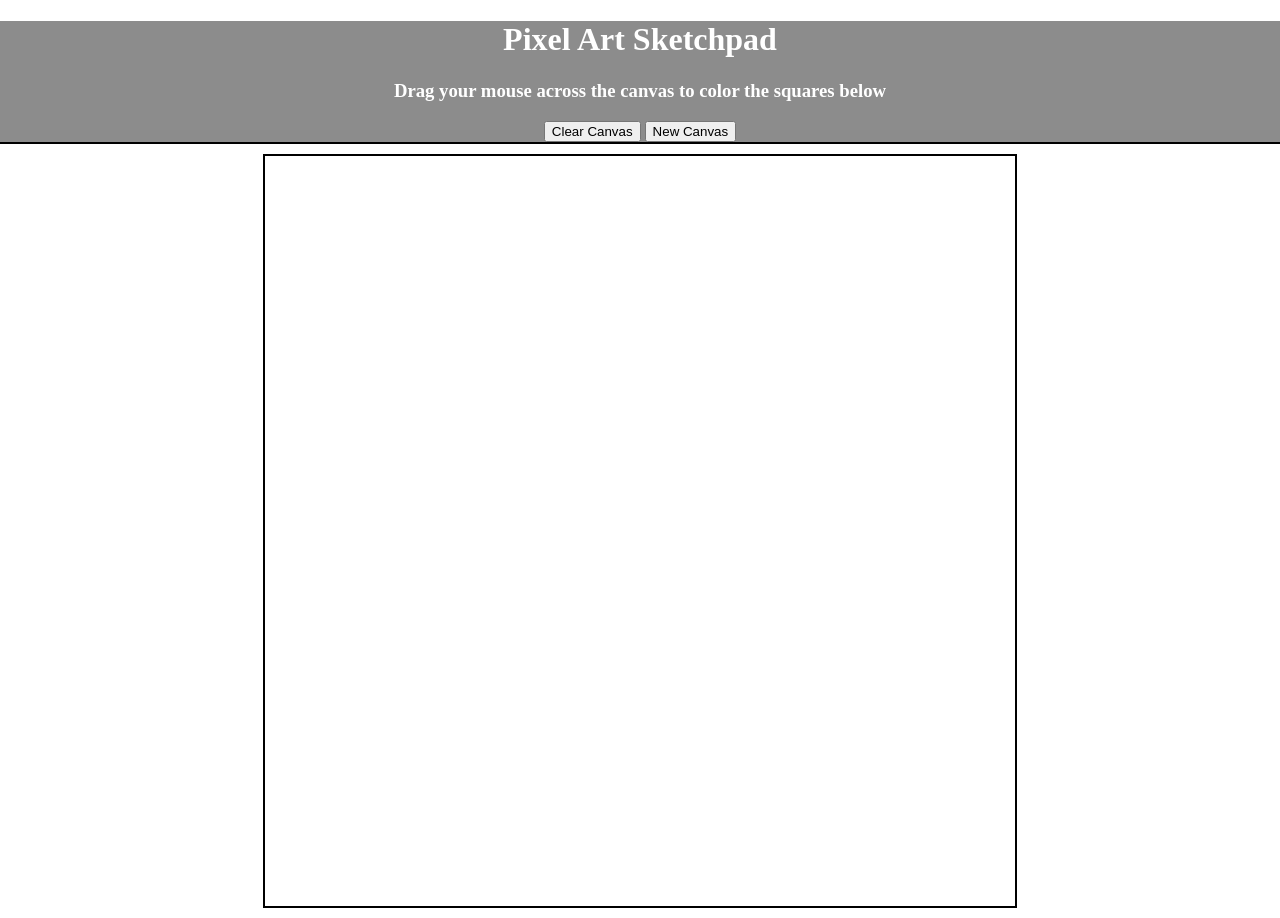
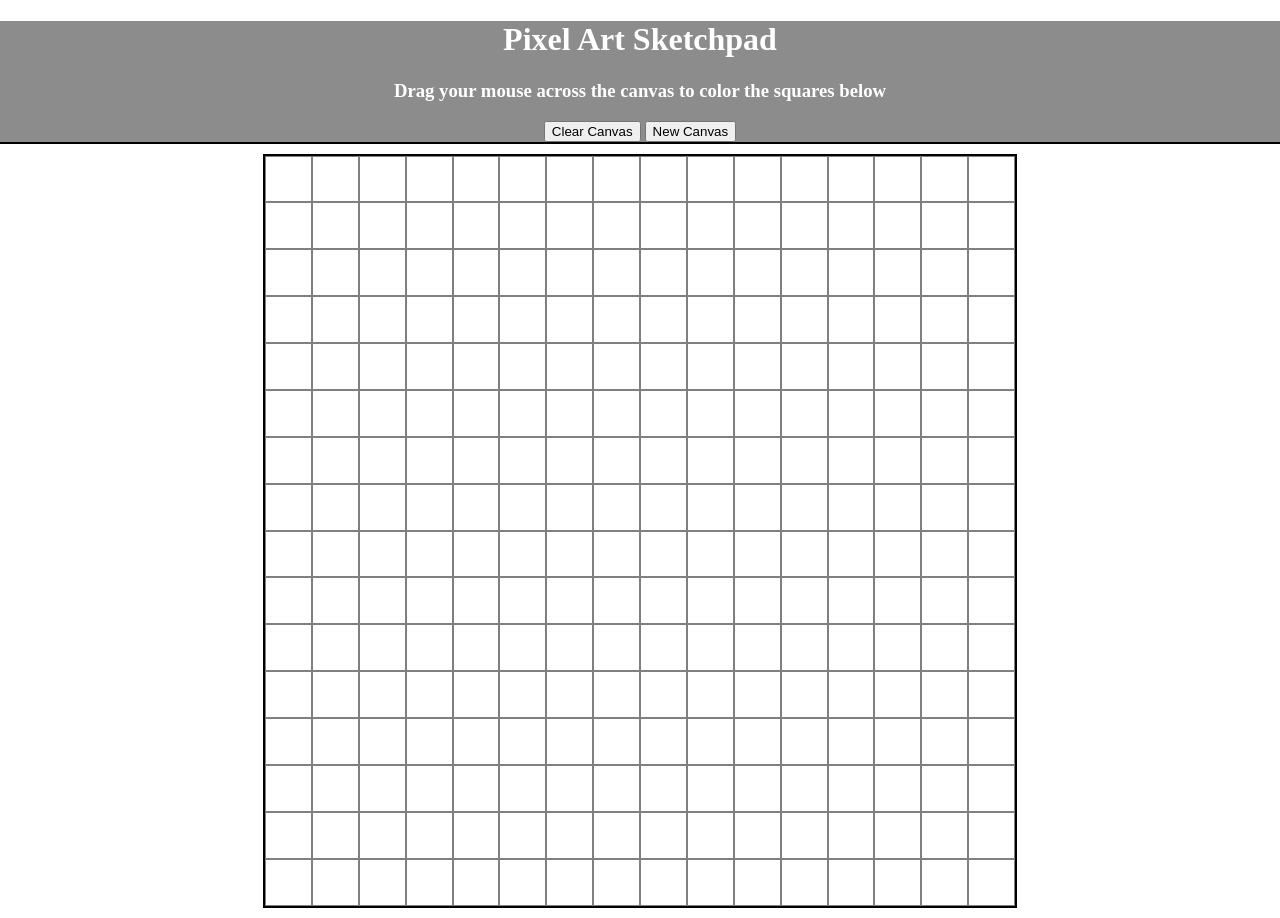
Before and after one commit to CDMCodes/jssketch, a plain HTML site: page index.html in a window 1280 px wide. Both pictures are taken after a click on the button "Clear Canvas". Drawn offline with nearby package versions, Linux system fonts and the light colour scheme.

Commit message:
Set 'clear' and 'new' button functions
Add id's to clear and new buttons.  Modify CSS to make pixel borders
visible for testing.  Define pixel drawing and color effect within
a function, allowing 'new canvas' button to call said function with
a size argument.

```diff
--- a/draw.js
+++ b/draw.js
@@ -2,10 +2,11 @@ $(document).ready(function(){
   //Define html for pixel and pixel row that will be appended
   var pixel = '<div class="pixel"></div>'
   var pixRow = '<div class="pixRow"></div>'
-  //Definte variable to hold grid size, and the height and width fractions
+  //Define variable to hold grid size, and the height and width fractions
   var gridSize = 16;
-  var size = (1/16) *100;
+  var initial = (1/16) *100;
 
+  function drawGrid(size){
     //First Loop: add the requisite number of rows and assign row heights
     for(i=1;i<=gridSize;i++){
         $(".canvas").append(pixRow);
@@ -17,9 +18,26 @@ $(document).ready(function(){
         $(".pixRow").append(pixel);
         $(".pixel").css({"width":size + "%"})
       }
-    //console.log(size);
 
+    //The 'draw' effect - Change background color on mouse enter
     $('.pixel').on('mouseenter',function(){
       $(this).css("background-color","black");
     })
+  }
+
+  drawGrid(initial);
+
+  //Clear canvas button
+  $('#clear').on('click',function(){
+    $('.pixel').css("background-color","white");
+  })
+
+  //New canvas button
+  $('#new').on('click',function(){
+    var newSize = prompt("How many pixels per row? (canvas is square)?");
+    newSize = (1/newSize)*100;
+    drawGrid(newSize);
+    //console.log(newSize);
+  })
+
 });
--- a/index.html
+++ b/index.html
@@ -9,8 +9,8 @@
 <div class="header">
   <h1>Pixel Art Sketchpad</h1>
   <h3>Drag your mouse across the canvas to color the squares below</h3>
-  <button>Clear Canvas</button>
-  <button>New Canvas</button>
+  <button id="clear">Clear Canvas</button>
+  <button id="new">New Canvas</button>
 
 </div>
 <div class="canvas">
--- a/stylesheet.css
+++ b/stylesheet.css
@@ -29,10 +29,13 @@ body {
 
 .pixel {
   background-color: white;
-  /*border: 1px solid gray;*/
+  border: 1px solid gray;
   /*width: 750/16px;*/
   height: 100%;
   display: inline-block;
   /*margin: 3px;*/
   padding: 0;
+  box-sizing: border-box;
+  -moz-box-sizing: border-box;
+  -webkit-box-sizing: border-box;
 }
```
Lines whose indentation alone changed are shown as unchanged.
